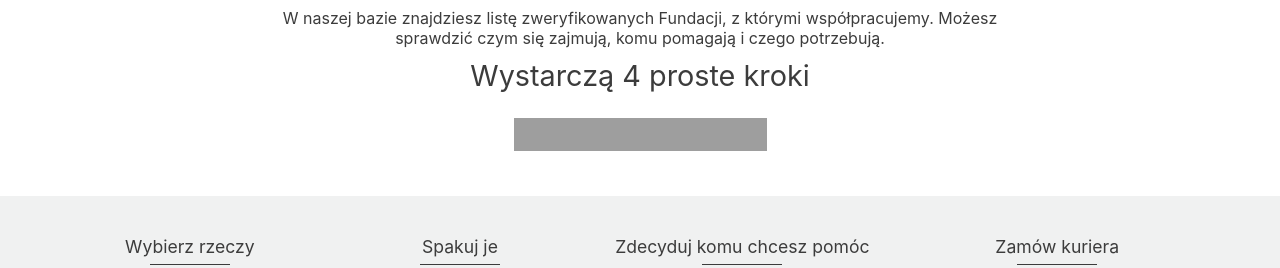
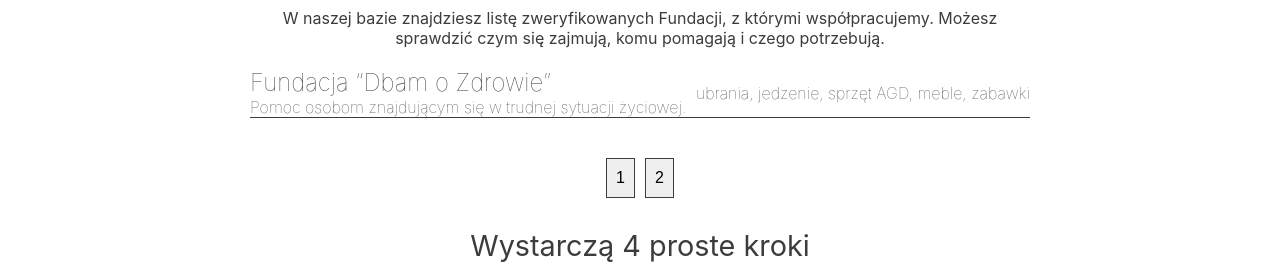
Before and after one commit to cieniavska/Oddaj_rzeczy, a React (Create React App) app: page /#/collab in a window 1280 px wide. Shown: the part 218-486 px from the top of the page. Built offline with nearby package versions, Linux system fonts and the light colour scheme; grey boxes are pictures that could not be loaded.

Commit message:
json work

```diff
--- a/src/components/Collab.js
+++ b/src/components/Collab.js
@@ -6,13 +6,32 @@ import organizations from './../data/organizations';
 export default class Collab extends Component {
 
     state = {
-        activeView: 0
+        activeView: 0,
+        availableButtons: 2,
+        activePage: 1
     }
 
     changeView = (viewNum) => {
-        console.log(viewNum);
+
+        console.log(
+            organizations.organizations[0].foundations.length,
+            organizations.organizations[1].foundations.length,
+            organizations.organizations[2].foundations.length,
+            );
+
+            let howManyButtons;
+            let numberOfPositions = parseInt(organizations.organizations[this.state.activeView].foundations.length);
+            if (numberOfPositions % 3 === 0) {
+                howManyButtons = numberOfPositions / 3;
+            } else if (numberOfPositions === 3) {
+                howManyButtons = 1;
+            } else {
+                howManyButtons = 0;
+            }
+
         this.setState({
-            activeView: viewNum
+            activeView: viewNum,
+            availableButtons: howManyButtons
         });
         this.showIndexDescription();
     }
@@ -27,7 +46,18 @@ export default class Collab extends Component {
         }
     }
 
+    displayButtons = () => {
+        let i = 0;
+        let buttons = [];
+        while (i < this.state.availableButtons) {
+          i++;
+          buttons.push(<button className="collab__container__button">{i}</button>);
+        }
+        return buttons;
+      }
+
     render() {
+
 
         return (
             <div>
@@ -47,6 +77,17 @@ export default class Collab extends Component {
                         <div>
                             <span>{organizations.organizations[this.state.activeView].description}</span>
                         </div>
+                        <div className="collab__container__list flex">
+                            <div className="collab__container__list__first-box">
+                                <div className="collab__container__list__first-box__title">{organizations.organizations[0].foundations[0].name}</div>
+                                <div className="collab__container__list__first-box__description">{organizations.organizations[0].foundations[0].mission}</div>
+                            </div>
+                            <div className="collab__container__list__second-box">{organizations.organizations[0].foundations[0].things}</div>
+                        </div>
+                        <div className="collab__container__buttons">
+
+                            {this.displayButtons()}
+                        </div>
                     </div>
             </div>
         )
--- a/src/data/organizations.json
+++ b/src/data/organizations.json
@@ -4,6 +4,26 @@
         "navName": "Fundacjom",
         "description": "W naszej bazie znajdziesz listę zweryfikowanych Fundacji, z którymi współpracujemy. Możesz sprawdzić czym się zajmują, komu pomagają i czego potrzebują.",
         "foundations": [
+          {
+            "name": "Fundacja  “Dbam o Zdrowie”",
+            "mission": "Pomoc osobom znajdującym się w trudnej sytuacji życiowej.",
+            "things": "ubrania, jedzenie, sprzęt AGD, meble, zabawki"
+          },
+          {
+            "name": "Fundacja  “Dbam o Zdrowie”",
+            "mission": "Pomoc osobom znajdującym się w trudnej sytuacji życiowej.",
+            "things": "ubrania, jedzenie, sprzęt AGD, meble, zabawki"
+          },
+          {
+            "name": "Fundacja  “Dbam o Zdrowie”",
+            "mission": "Pomoc osobom znajdującym się w trudnej sytuacji życiowej.",
+            "things": "ubrania, jedzenie, sprzęt AGD, meble, zabawki"
+          },
+          {
+            "name": "Fundacja  “Dbam o Zdrowie”",
+            "mission": "Pomoc osobom znajdującym się w trudnej sytuacji życiowej.",
+            "things": "ubrania, jedzenie, sprzęt AGD, meble, zabawki"
+          },
           {
             "name": "Fundacja  “Dbam o Zdrowie”",
             "mission": "Pomoc osobom znajdującym się w trudnej sytuacji życiowej.",
@@ -59,6 +79,11 @@
             "name": "Fundacja  “Dbam o Zdrowie”",
             "mission": "Pomoc osobom znajdującym się w trudnej sytuacji życiowej.",
             "things": "ubrania, jedzenie, sprzęt AGD, meble, zabawki"
+          },
+          {
+            "name": "Fundacja  “Dbam o Zdrowie”",
+            "mission": "Pomoc osobom znajdującym się w trudnej sytuacji życiowej.",
+            "things": "ubrania, jedzenie, sprzęt AGD, meble, zabawki"
           }
         ]
       },
@@ -75,6 +100,11 @@
             "name": "Fundacja  “Dbam o Zdrowie”",
             "mission": "Pomoc osobom znajdującym się w trudnej sytuacji życiowej.",
             "things": "ubrania, jedzenie, sprzęt AGD, meble, zabawki"
+          },
+          {
+            "name": "Fundacja  “Dbam o Zdrowie”",
+            "mission": "Pomoc osobom znajdującym się w trudnej sytuacji życiowej.",
+            "things": "ubrania, jedzenie, sprzęt AGD, meble, zabawki"
           }
     ]}]
   }
--- a/src/scss/components/_collab.scss
+++ b/src/scss/components/_collab.scss
@@ -9,4 +9,32 @@
         padding: 30px;
         margin: 10px;
     }
+    &__button {
+        display: inline-block;
+        border: none;
+        font-size: 1rem;
+        border: .5px solid $text;
+        padding: 10px 9px;
+        margin: 20px 5px;
+    }
+    &__list {
+        margin: 20px;
+        justify-content: space-between;
+        align-items: center;
+        width: 100%;
+        border-bottom: 1px solid $text;
+        font-weight: lighter;
+        &__first-box {
+            text-align: left;
+            &__title {
+                font-size: 1.5rem;
+            }
+            &_description {
+                font-size: 1.3rem;
+            }
+        }
+        &__second-box {
+            text-align: right;
+        }
+    }
 }
```
